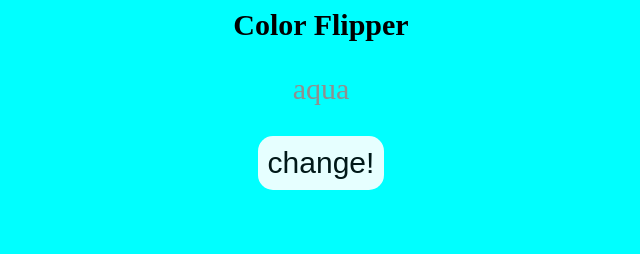
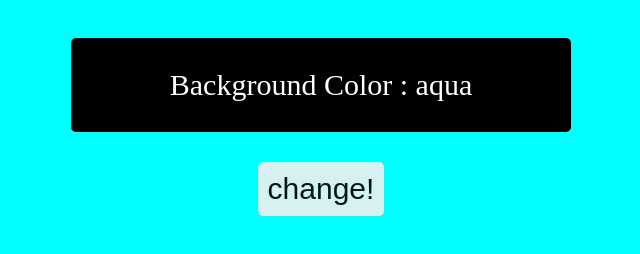
Before and after one commit to kyejin0412/vanillaJS-study, a plain HTML site: page Color Flipper 만들기/index.html in a window 1280 px wide. Shown: the whole page, without its empty margins (319-959 px from the left). Drawn offline with Linux system fonts and the light colour scheme.

Commit message:
Color Flipper 스타일 조정

```diff
--- a/Color Flipper 만들기/index.html
+++ b/Color Flipper 만들기/index.html
@@ -7,9 +7,12 @@
     <link rel="stylesheet" href="styles.css" />
   </head>
   <body>
-    <div class="Container">
-      <strong>Color Flipper</strong>
-      <p class="color">aqua</p>
+    <div class="container">
+      <div class="colorName">
+        Background Color :
+        <p class="color">aqua</p>
+      </div>
+
       <button>change!</button>
     </div>
     <script>
--- a/Color Flipper 만들기/styles.css
+++ b/Color Flipper 만들기/styles.css
@@ -4,15 +4,28 @@ body {
   text-align: center;
 }
 
+.container {
+  display: flex;
+  flex-direction: column;
+  align-items: center;
+}
+
+.colorName {
+  width: 500px;
+  background-color: black;
+  color: white;
+  margin: 30px 0;
+  border-radius: 5px;
+}
+
 .color {
-  color: rgb(143, 143, 143);
+  display: inline-block;
 }
 
 button {
   font-size: 30px;
-  border: 0.5px;
-  border-radius: 15px;
-  background-color: white;
+  border: 0.5px white;
+  border-radius: 5px;
   opacity: 0.9;
   padding: 10px;
   cursor: pointer;
```
